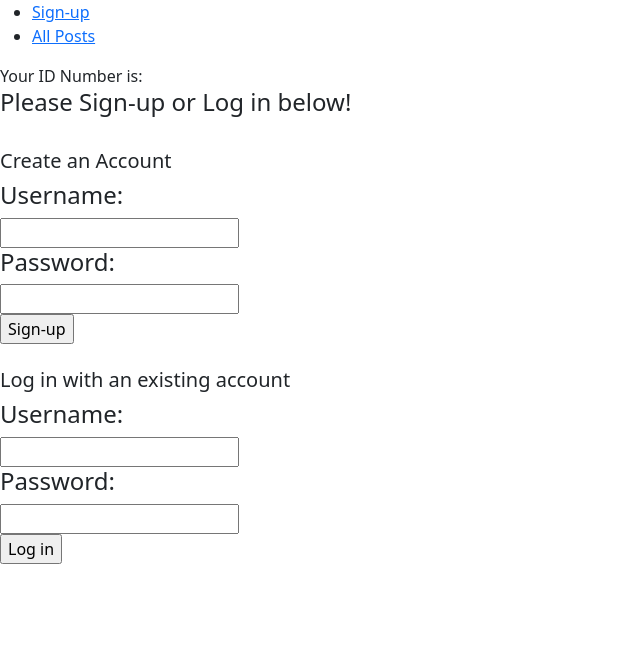
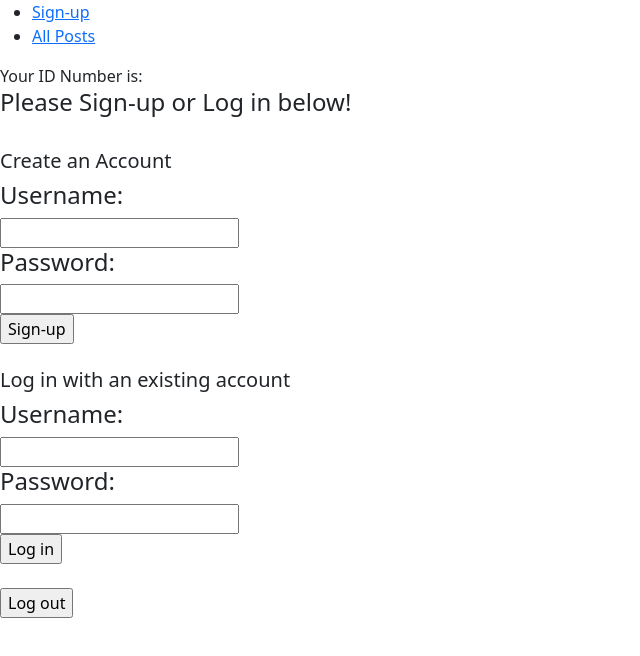
Before and after one commit to mapjohns/catching-up, a React (Create React App) app: page / in a window 1280 px wide. Shown: the top 656 px of the page, without its empty margins (0-640 px from the left). Built offline with nearby package versions, Linux system fonts and the light colour scheme.

Commit message:
Updated submitloginhandler to clear fields, also added a logout handler and form

```diff
--- a/src/components/users/UserInput.js
+++ b/src/components/users/UserInput.js
@@ -68,9 +68,17 @@ class UserInput extends Component {
         event.preventDefault()
         this.props.loginUser(this.state.login)
         this.setState({
+            login: {
             username: "",
             password: ""
+            }
         })
+    }
+
+    onSubmitHandlerLogOut = (event) => {
+        event.preventDefault()
+        this.props.logoutUser()
+
     }
 
 
@@ -94,6 +102,10 @@ class UserInput extends Component {
                 <br></br>
                 <input type="submit" value="Log in"/>
             </form>
+            <br></br>
+            <form onSubmit={this.onSubmitHandlerLogOut}>
+                <input type="submit" value="Log out" />
+            </form>
         </div>
         )
     }
```
